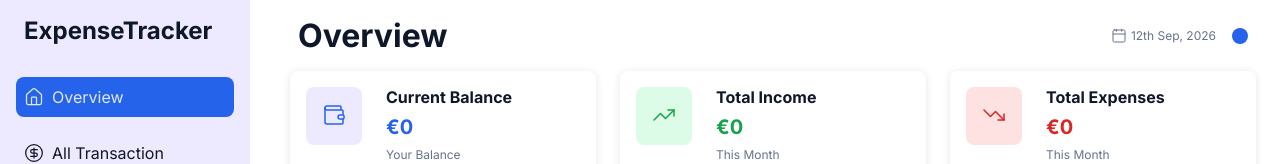
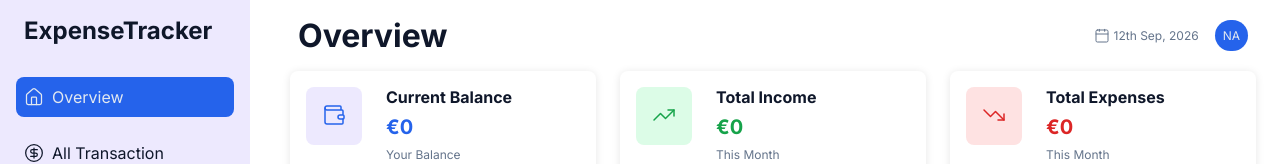
Before and after one commit to edwardshanahan97/expense-tracker, a React (Vite) app: page / in a window 1280 px wide. Shown: the top 164 px of the page. Built offline with nearby package versions, Linux system fonts and the light colour scheme.

Commit message:
Add name and currency settings

```diff
--- a/src/components/Header/Header.jsx
+++ b/src/components/Header/Header.jsx
@@ -21,7 +21,7 @@ const Header = () => {
       </p>
 
       <NavLink className="header__account" to="/settings">
-        {finance ? finance.name.slice(0, 2) : "?"}
+        {finance.name ? finance.name.slice(0, 2) : "NA"}
       </NavLink>
     </header>
   );
--- a/src/components/SummaryCard/SummaryCard.jsx
+++ b/src/components/SummaryCard/SummaryCard.jsx
@@ -1,5 +1,5 @@
 import "./SummaryCard.css";
-
+import { useFinance } from "../../context/FinanceContext";
 const SummaryCard = ({
   title,
   amount,
@@ -9,6 +9,7 @@ const SummaryCard = ({
   bgColor,
   currency = true,
 }) => {
+  const { finance } = useFinance();
   return (
     <div className="summary-card">
       <div style={{ backgroundColor: bgColor }} className="summary-card__icon">
@@ -19,7 +20,7 @@ const SummaryCard = ({
         <h3 className="heading-3">{title}</h3>
 
         <h2 style={{ color }} className="heading-2">
-          {currency ? `€${amount}` : amount}
+          {currency ? `${finance.currency}${amount}` : amount}
         </h2>
 
         <p className="summary-card__message">{text}</p>
--- a/src/context/FinanceContext.jsx
+++ b/src/context/FinanceContext.jsx
@@ -10,13 +10,22 @@ export const FinanceProvider = ({ children }) => {
   const { setMessage, setShowToast } = useToast();
   const localFinance = JSON.parse(localStorage.getItem("finance")) || {
     name: "",
-    currency: "EURO",
+    currency: "€",
     transactions: [],
   };
 
   const [finance, setFinance] = useState(localFinance);
 
-  const changeName = (name) => setFinance((prev) => ({ ...prev, name }));
+  const changeName = (name) => {
+    setFinance((prev) => ({ ...prev, name }));
+  };
+
+  const changeCurrency = (currency) => {
+    setShowToast(true);
+
+    setMessage(`Currency Changed`);
+    setFinance((prev) => ({ ...prev, currency: currency ? currency : "€" }));
+  };
 
   useEffect(() => {
     localStorage.setItem("finance", JSON.stringify(finance));
@@ -63,6 +72,7 @@ export const FinanceProvider = ({ children }) => {
     <FinanceContext.Provider
       value={{
         changeName,
+        changeCurrency,
         finance,
         addTransaction,
         getBalance,
--- a/src/pages/Settings/Settings.jsx
+++ b/src/pages/Settings/Settings.jsx
@@ -4,7 +4,7 @@ import { useFinance } from "../../context/FinanceContext";
 
 const Settings = () => {
   const { setCurrentPage } = usePage();
-  const { finance, changeName } = useFinance();
+  const { finance, changeName, changeCurrency } = useFinance();
 
   useEffect(() => setCurrentPage("settings"));
 
@@ -25,6 +25,15 @@ const Settings = () => {
           value={finance.name}
         />
       </div>
+
+      <select
+        value={finance.currency}
+        onChange={(event) => changeCurrency(event.target.value)}
+      >
+        <option value="€">€ - Euro</option>
+        <option value="£">£ - Sterling</option>
+        <option value="$">$ - Dollar</option>
+      </select>
     </main>
   );
 };
```
